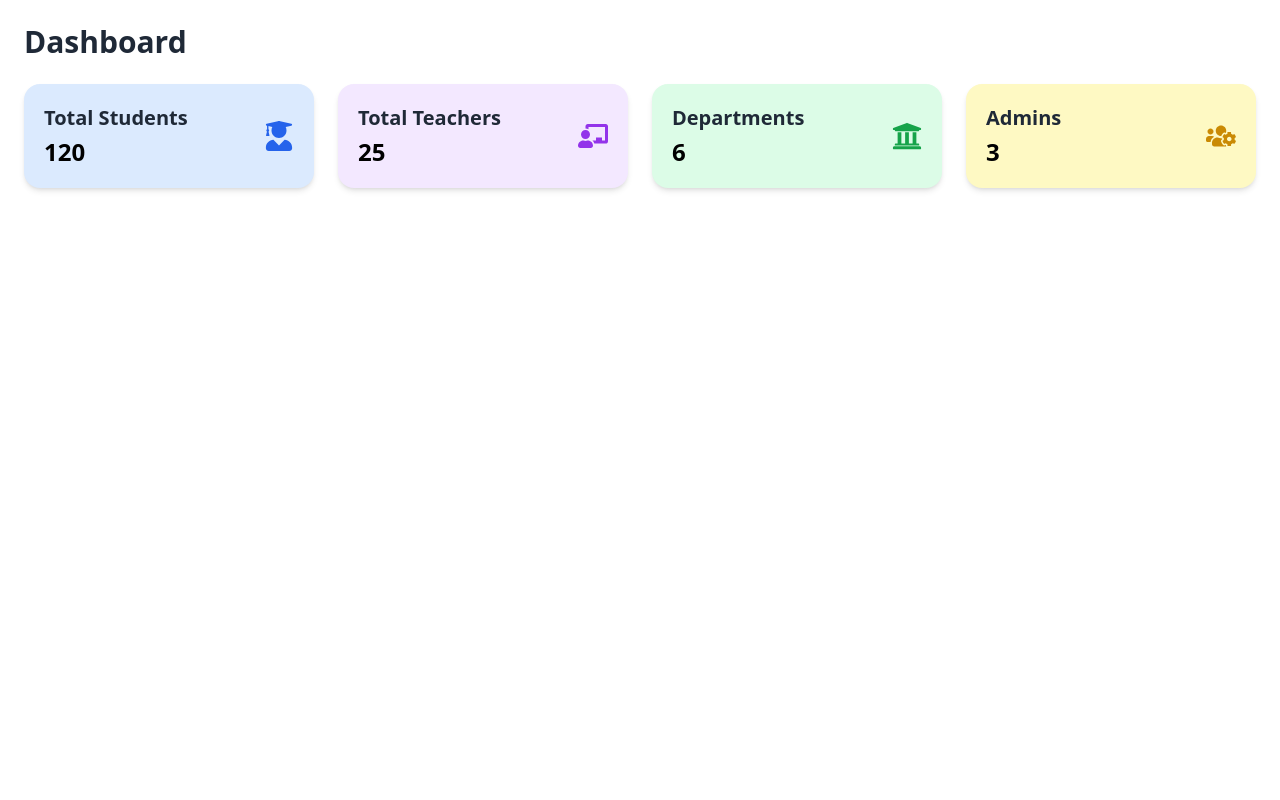
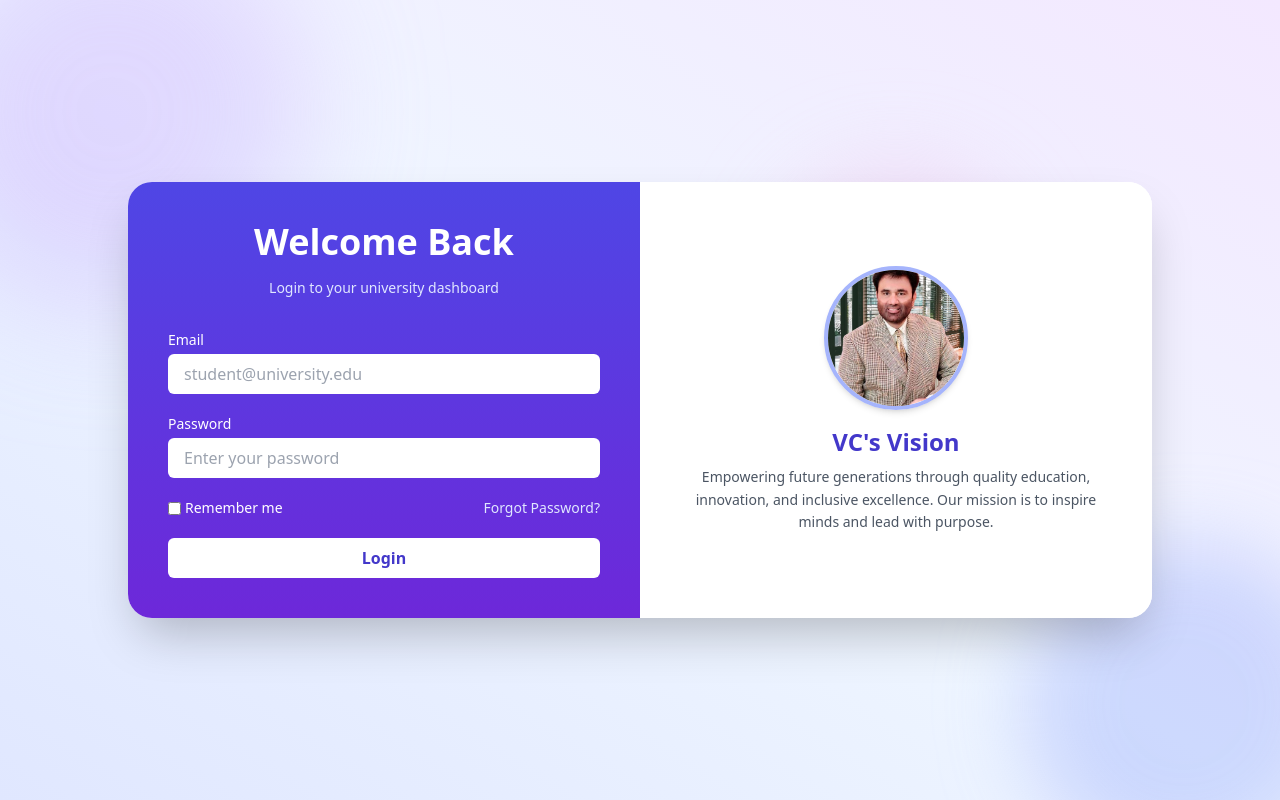
Before and after one commit to mohsinkhan030m/react-app, a React (Vite) app: page / in a window 1280 px wide. Built offline with nearby package versions, Linux system fonts and the light colour scheme.

Commit message:
some adjustments

```diff
--- a/src/App.jsx
+++ b/src/App.jsx
@@ -1,11 +1,15 @@
+// src/App.jsx
 import React, { useState } from "react";
 import { BrowserRouter as Router, Routes, Route } from "react-router-dom";
+
 import Layout from "./Components/Layout";
 import Dashboard from "./Components/Dashboard";
 import StudentList from "./Components/StudentList";
 import TeacherList from "./Components/TeacherList";
 import AttendanceCards from "./Components/AttendanceCards";
-import AddStudent from "./Components/AddStudent";
+import AddStudent from "./Components/AddStudent"; // ✔ exact case match
+
+import Login from "./Components/Login";
 
 function App() {
   const [darkMode, setDarkMode] = useState(false);
@@ -14,8 +18,7 @@ function App() {
     <div className={darkMode ? "dark" : ""}>
       <Router>
         <Routes>
-          <Route path="/" element={<Dashboard />} />{" "}
-          {/* Login replace with Dashboard */}
+          <Route path="/" element={<Login />} />
           <Route
             element={<Layout darkMode={darkMode} setDarkMode={setDarkMode} />}
           >
@@ -24,7 +27,7 @@ function App() {
             <Route path="/teachers" element={<TeacherList />} />
             <Route path="/attendance" element={<AttendanceCards />} />
             <Route path="/add-student" element={<AddStudent />} />{" "}
-            {/* Separate Add Student page */}
+            {/* new route for AddStudent */}
           </Route>
         </Routes>
       </Router>
```
